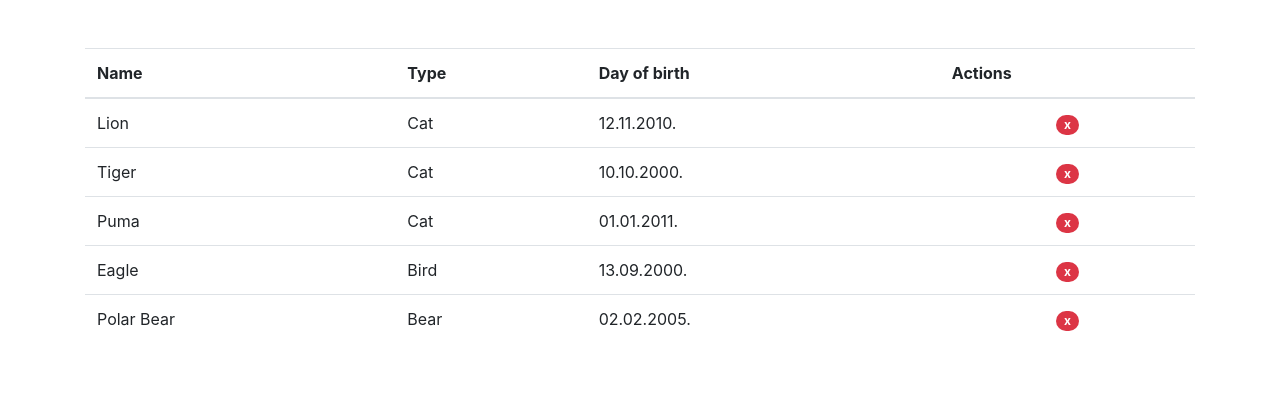
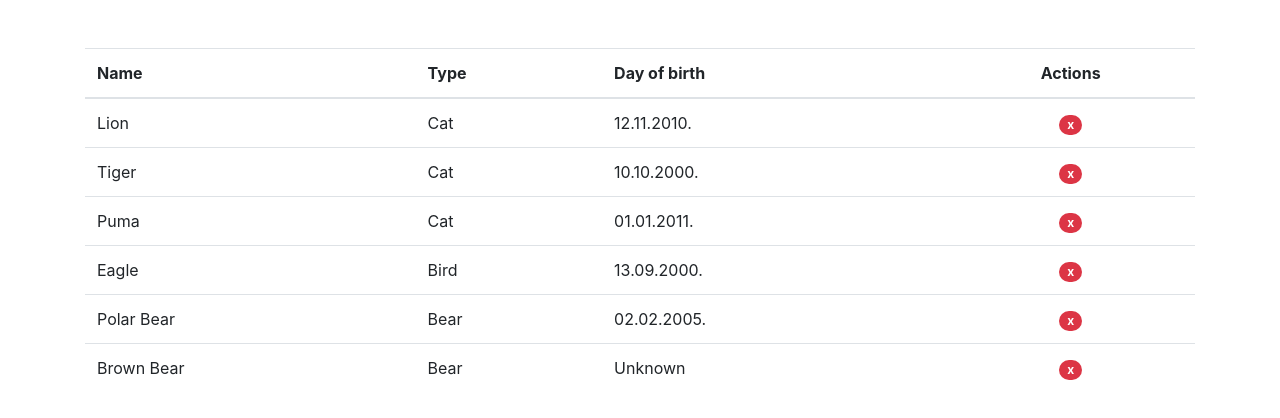
Before and after one commit to npantos/zoo, an Angular app: page / in a window 1280 px wide. Shown: the top 418 px of the page. Built offline with nearby package versions, Linux system fonts and the light colour scheme.

Commit message:
Zadatak 2

```diff
--- a/src/app/animal-list/animal-list.component.html
+++ b/src/app/animal-list/animal-list.component.html
@@ -7,14 +7,14 @@
       <th scope="col">Name</th>
       <th scope="col">Type</th>
       <th scope="col">Day of birth</th>
-      <th scope="col">Actions</th>
+      <th class="text-center" scope="col">Actions</th>
     </tr>
     </thead>
     <tbody>
     <tr *ngFor="let animal of animals">
       <td>{{ animal.name }}</td>
       <td>{{ animal.type }}</td>
-      <td>{{ animal.day_of_birth }}</td>
+      <td>{{ animal.day_of_birth ? animal.day_of_birth : 'Unknown' }}</td>
       <td class="text-center"><button (click)="removeAnimal(animal)" style="cursor:pointer" class="badge badge-danger badge-pill btn">x</button></td>
     </tr>
     </tbody>
--- a/src/app/animal-list/animal-list.component.ts
+++ b/src/app/animal-list/animal-list.component.ts
@@ -35,6 +35,10 @@ export class AnimalListComponent implements OnInit {
               name: 'Polar Bear',
               type: 'Bear',
               day_of_birth: '02.02.2005.'
+          },
+          {
+              name: 'Brown Bear',
+              type: 'Bear'
           }
       ];
 
```
